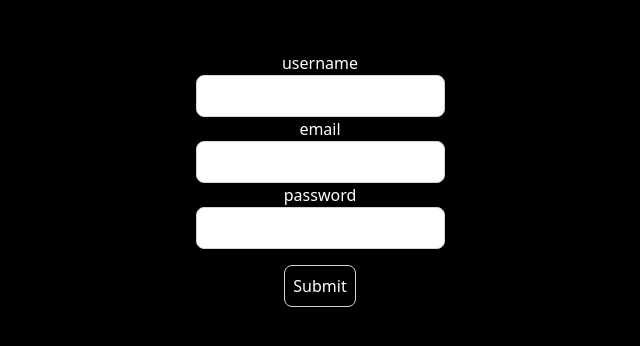
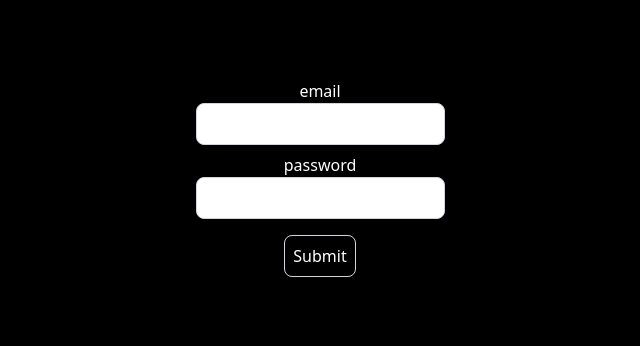
Before and after one commit to aakash6789/UserSystem, a React (Vite) app: page / in a window 1280 px wide. Shown: the part 222-568 px from the top of the page, without its empty margins (320-960 px from the left). Built offline with nearby package versions, Linux system fonts and the light colour scheme.

Commit message:
set up basic authentication using local storage

```diff
--- a/package.json
+++ b/package.json
@@ -13,6 +13,7 @@
     "axios": "^1.7.2",
     "react": "^18.2.0",
     "react-dom": "^18.2.0",
+    "react-hot-toast": "^2.4.1",
     "react-router-dom": "^6.23.1",
     "toast": "^0.5.4"
   },
--- a/src/App.jsx
+++ b/src/App.jsx
@@ -8,8 +8,8 @@ function App() {
 
   return (
     <>
-      {/* <Login/> */}
-      <Register/>
+      <Login/>
+      {/* <Register/> */}
     </>
   )
 }
--- a/src/components/Login.jsx
+++ b/src/components/Login.jsx
@@ -1,14 +1,23 @@
 import React from 'react'
-
+import { useState } from 'react';
 const Login = () => {
+    const [email,setEmail]=useState("");
+    const [password,setPassword]=useState("");
+    const verifyUser=()=>{
+        const fetchedUser=JSON.parse(localStorage.getItem('user'));
+        console.log(fetchedUser.email);
+        if(email == fetchedUser.email && password == fetchedUser.password){
+            console.log("success");
+        }
+    }
   return (
     <div className="flex flex-col items-center justify-center min-h-screen py-2 text-white">
       {/* <h1>{loading?"Loading":""}</h1> */}
         <label htmlFor="email">email</label>
-                 <input id="email" className="text-black p-2 mb-2 border rounded-lg mb:4 border-gray-300 focus:outline-none focus:border-gray-600 " />
+                 <input id="email" onChange={(e)=>setEmail(e.target.value)} className="text-black p-2 mb-2 border rounded-lg mb:4 border-gray-300 focus:outline-none focus:border-gray-600 " />
         <label htmlFor="password">password</label>
-                 <input id="password" type="password" className="text-black p-2 border rounded-lg mb:4 border-gray-300 focus:outline-none focus:border-gray-600 " />
-                 <button className="p-2 mt-4 border rounded-lg mb:4 border-gray-300 focus:outline-none focus:border-gray-600">Submit</button>
+                 <input id="password" onChange={(e)=>setPassword(e.target.value)}  type="password" className="text-black p-2 border rounded-lg mb:4 border-gray-300 focus:outline-none focus:border-gray-600 " />
+                 <button className="p-2 mt-4 border rounded-lg mb:4 border-gray-300 focus:outline-none focus:border-gray-600" onClick={verifyUser}>Submit</button>
     </div>
   )
 }
--- a/src/components/Register.jsx
+++ b/src/components/Register.jsx
@@ -1,17 +1,26 @@
 import React from 'react'
+import { useState } from 'react'
+import toast from 'react-hot-toast'
+const Register = () => {
+ const [username,setUsername]=useState("");
+ const [email,setEmail]=useState("");
+ const [password,setPassword]=useState("");
+    const saveUser=()=>{
+           localStorage.setItem('user',JSON.stringify({email:email,password:password}));
+           toast.success('User created successfully');
 
-const Register = () => {
+    }
   return (
     <div className="flex flex-col items-center justify-center min-h-screen py-2 text-white">
               {/* <h1>{loading?"Processing":"Sign up"}</h1> */}
                  <hr></hr>
-                 <label htmlFor="username">username</label>
-                 <input id="username" className="text-black p-2 border rounded-lg mb:4 border-gray-300 focus:outline-none focus:border-gray-600 " />
+                 <label htmlFor="username" >username</label>
+                 <input id="username" onChange={(e)=>setUsername(e.target.value)} className="text-black p-2 border rounded-lg mb:4 border-gray-300 focus:outline-none focus:border-gray-600 " />
                  <label htmlFor="email">email</label>
-                 <input id="email" className="text-black p-2 border rounded-lg mb:4 border-gray-300 focus:outline-none focus:border-gray-600 "/>
+                 <input id="email"onChange={(e)=>setEmail(e.target.value)} className="text-black p-2 border rounded-lg mb:4 border-gray-300 focus:outline-none focus:border-gray-600 "/>
         <label htmlFor="password">password</label>
-                 <input id="password" type="password" className="text-black p-2 border rounded-lg mb:4 border-gray-300 focus:outline-none focus:border-gray-600 "/>
-                 <button className="p-2 mt-4 border rounded-lg mb:4 border-gray-300 focus:outline-none focus:border-gray-600" >Submit</button>
+                 <input id="password" onChange={(e)=>setPassword(e.target.value)} type="password" className="text-black p-2 border rounded-lg mb:4 border-gray-300 focus:outline-none focus:border-gray-600 "/>
+                 <button className="p-2 mt-4 border rounded-lg mb:4 border-gray-300 focus:outline-none focus:border-gray-600" onClick={saveUser} >Submit</button>
     </div>
   )
 }
```
Also changed, not shown: 1 other file (tests, documents, lock files or other folders).
